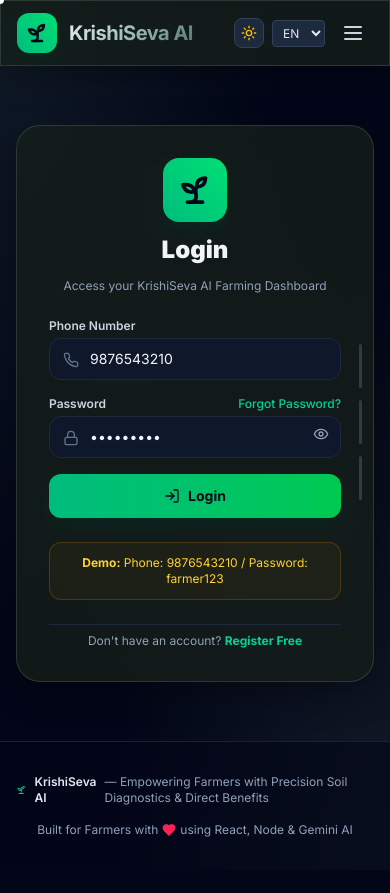
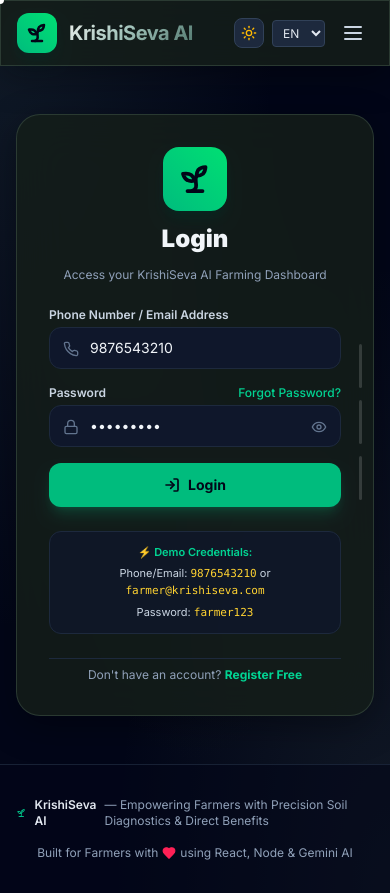
Before and after one commit to Safal-48/Smackathon-2026, a React (Vite) app in the folder client/: page /login in a window 390 px wide. Before the commit the page ends 870 px from the top, so only its background shows below. Built offline with nearby package versions, Linux system fonts and the light colour scheme; a web font is replaced by a local one.

Commit message:
feat: add support for dual Phone and Email authentication in Login and AuthController

```diff
--- a/client/src/pages/auth/Login.jsx
+++ b/client/src/pages/auth/Login.jsx
@@ -25,7 +25,7 @@ export const Login = () => {
     setError('');
 
     if (!phone.trim() || !password) {
-      setError('Please enter your phone number and password.');
+      setError('Please enter your phone number or email and password.');
       return;
     }
 
@@ -79,18 +79,18 @@ export const Login = () => {
           <form onSubmit={handleSubmit} className="space-y-4" noValidate>
             <div>
               <label htmlFor="login-phone" className="text-xs font-semibold text-slate-300 block mb-1">
-                Phone Number
+                Phone Number / Email Address
               </label>
               <div className="relative">
                 <Phone className="w-4 h-4 text-slate-500 absolute left-3.5 top-3.5" aria-hidden="true" />
                 <input
                   id="login-phone"
-                  type="tel"
+                  type="text"
                   value={phone}
                   onChange={(e) => setPhone(e.target.value)}
                   required
-                  autoComplete="tel"
-                  placeholder="10-digit mobile number"
+                  autoComplete="username"
+                  placeholder="Mobile number or email (e.g. 9876543210)"
                   className="w-full bg-slate-900 border border-slate-800 rounded-xl pl-10 pr-4 py-2.5 text-sm text-slate-100 outline-none focus:border-emerald-500 focus:ring-1 focus:ring-emerald-500/30 transition-all"
                 />
               </div>
@@ -119,7 +119,7 @@ export const Login = () => {
                 <button
                   type="button"
                   onClick={() => setShowPass(!showPass)}
-                  className="absolute right-3 top-2.5 text-slate-400 hover:text-slate-200 transition-colors"
+                  className="absolute right-3.5 top-3.5 text-slate-500 hover:text-slate-300 transition-colors"
                   aria-label={showPass ? 'Hide password' : 'Show password'}
                 >
                   {showPass ? <EyeOff className="w-4 h-4" /> : <Eye className="w-4 h-4" />}
@@ -130,26 +130,24 @@ export const Login = () => {
             <button
               type="submit"
               disabled={loading}
-              className="w-full py-3 rounded-xl bg-gradient-to-r from-emerald-500 to-green-500 hover:from-emerald-400 hover:to-green-400 disabled:opacity-50 disabled:cursor-not-allowed text-slate-950 font-bold text-sm shadow-lg shadow-emerald-950/50 flex items-center justify-center gap-2 transition-all"
-              aria-busy={loading}
+              className="w-full bg-emerald-500 hover:bg-emerald-400 text-slate-950 font-bold py-3 rounded-xl transition-all shadow-lg shadow-emerald-500/20 flex items-center justify-center gap-2 text-sm disabled:opacity-50"
             >
               {loading ? (
-                <>
-                  <div className="w-4 h-4 border-2 border-slate-950/30 border-t-slate-950 rounded-full animate-spin" />
-                  Authenticating…
-                </>
+                <div className="w-5 h-5 border-2 border-slate-950 border-t-transparent rounded-full animate-spin" />
               ) : (
                 <>
-                  <LogIn className="w-4 h-4" aria-hidden="true" />
-                  {t('login')}
+                  <LogIn className="w-4 h-4 stroke-[2.5]" />
+                  <span>{t('login')}</span>
                 </>
               )}
             </button>
           </form>
 
-          {/* Demo credentials hint */}
-          <div className="p-3 rounded-xl bg-amber-500/5 border border-amber-500/20 text-xs text-amber-300 text-center">
-            <span className="font-bold">Demo:</span> Phone: 9876543210 / Password: farmer123
+          {/* Quick Demo Credentials */}
+          <div className="p-3 rounded-xl bg-slate-900/80 border border-slate-800 text-center space-y-1">
+            <p className="text-[11px] font-semibold text-emerald-400">⚡ Demo Credentials:</p>
+            <p className="text-[11px] text-slate-300">Phone/Email: <code className="text-amber-300 font-mono">9876543210</code> or <code className="text-amber-300 font-mono">farmer@krishiseva.com</code></p>
+            <p className="text-[11px] text-slate-300">Password: <code className="text-amber-300 font-mono">farmer123</code></p>
           </div>
 
           <div className="text-center pt-2 border-t border-slate-800 text-xs text-slate-400">
```
Also changed, not shown: 1 other file (tests, documents, lock files or other folders).
